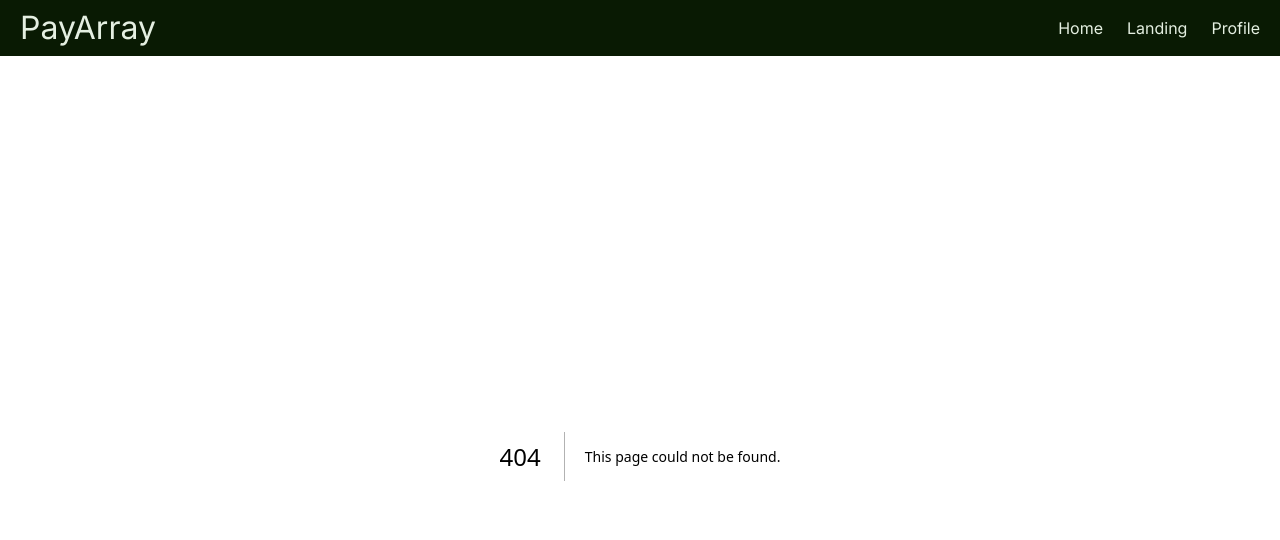
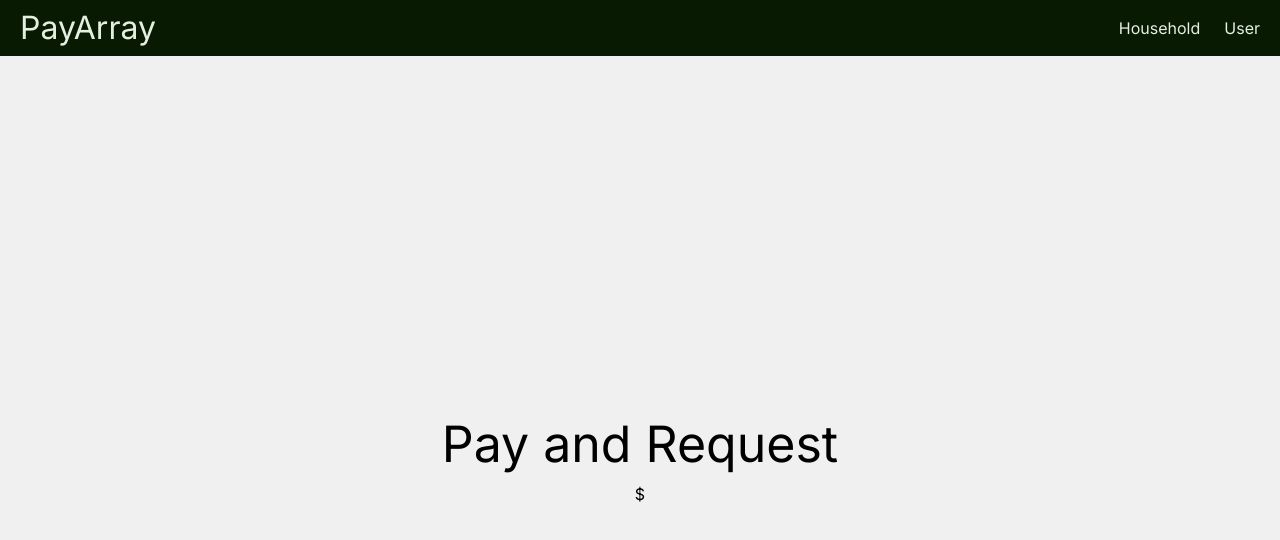
Before and after one commit to rit628/Pay-Array, a Next.js app in the folder frontend/: page /household in a window 1280 px wide. Before the commit this address had no page. Shown: the top 540 px of the page. Built offline with nearby package versions, Linux system fonts and the light colour scheme.

Commit message:
created all necessary files

```diff
--- a/frontend/app/(auth)/join/page.tsx
+++ b/frontend/app/(auth)/join/page.tsx
@@ -8,7 +8,7 @@ const Join = () => {
         <title>PayArray</title>
       </Head>
       <h1>PayArray</h1>
-      <p>Split costs with your rommates effortlessly</p>
+      <p>Split costs with your roommates effortlessly</p>
       <div className="button-container">
         <Link href="/signup" legacyBehavior>
           <button className="button">Sign Up</button>
--- a/frontend/app/(auth)/signup/page.tsx
+++ b/frontend/app/(auth)/signup/page.tsx
@@ -1,5 +1,6 @@
 'use client'
 import { useState } from 'react'
+import Link from 'next/link';
 
 const SignUpPage: React.FC = () => {
     const [formData, setFormData] = useState({
@@ -87,7 +88,9 @@ const SignUpPage: React.FC = () => {
                   required
                 />
               </div>
+              <Link href='/joinhouse'>
               <button type="submit" className="submit-button">Sign Up</button>
+              </Link>
             </form>
           </div>
         </div>
--- a/frontend/app/(households)/joinhouse/page.tsx
+++ b/frontend/app/(households)/joinhouse/page.tsx
@@ -14,7 +14,7 @@ const JoinHouse = () => {
         <Link href="/createhouse" legacyBehavior>
           <Button className="customButton">Create a Household</Button>
         </Link>
-        <Link href="/login" legacyBehavior>
+        <Link href="/enterhouse" legacyBehavior>
             <Button type="submit" className="customButton">Enter House Code</Button>
         </Link>
       </div>
--- a/frontend/app/components/navigation/index.tsx
+++ b/frontend/app/components/navigation/index.tsx
@@ -2,7 +2,7 @@
 import React from "react";
 import Navbar from "./navigationBar";
 import Home from "../../home/page";
-import Landing from "../../landing/page";
+import Landing from "../../request/page";
 import Profile from "../../profile/page";
 
 export default function App() {
--- a/frontend/app/components/navigation/navigationBar.tsx
+++ b/frontend/app/components/navigation/navigationBar.tsx
@@ -1,4 +1,3 @@
-// Navbar.tsx
 import Link from "next/link";
 
 export default function Navbar() {
@@ -8,9 +7,8 @@ export default function Navbar() {
         PayArray
       </Link>
       <ul>
-        <CustomLink href="/home">Home</CustomLink>
-        <CustomLink href="/landing">Landing</CustomLink>
-        <CustomLink href="/profile">Profile</CustomLink>
+        <CustomLink href="/household">Household</CustomLink>
+        <CustomLink href="/user">User</CustomLink>
       </ul>
     </nav>
   );
--- a/frontend/app/home/page.tsx
+++ /dev/null
@@ -1,16 +0,0 @@
-import Head from "next/head";
-import Navigation from "../components/navigation/navigationBar";
-
-const Home = () => {
-  return (
-    <>
-      <title>Home | PayArray</title>
-      <div className="container">
-        <h1>Home</h1>
-        <p>Split costs with your rommates effortlessly</p>
-      </div>
-    </>
-  );
-};
-
-export default Home;
--- /dev/null
+++ b/frontend/app/household/page.tsx
@@ -0,0 +1,20 @@
+'use client'
+import { useState } from 'react'
+
+const Household = () => {
+    return (
+        /*need some input tag for money, need to input area, reason input area*/
+        <div className = 'container'>
+            <h1>Pay and Request</h1>
+        <div className='moneyAmount'>
+            <p>$</p>
+        </div>
+
+        </div>
+
+
+      );
+    }
+
+
+  export default Household;
--- a/frontend/app/landing/page.tsx
+++ /dev/null
@@ -1,15 +0,0 @@
-import Head from "next/head";
-
-const Landing = () => {
-  return (
-    <>
-      <title>Landing Page | PayArray</title>
-      <div className="container">
-        <h1>Landing</h1>
-        <p>Split costs with your rommates effortlessly</p>
-      </div>
-    </>
-  );
-};
-
-export default Landing;
--- a/frontend/app/page.tsx
+++ b/frontend/app/page.tsx
@@ -1,6 +1,8 @@
 import Head from "next/head";
 import Card from '@mui/material/Card'
 import CardContent from '@mui/material/CardContent'
+import Button from '@mui/material/Button';
+import Link from 'next/link'
 
 const OpenScreen = () => {
   return (
@@ -11,6 +13,9 @@ const OpenScreen = () => {
       <h1>PayArray</h1>
       <p>Split costs with your rommates effortlessly</p>
       <h2>Features</h2>
+      <Link href="signup">
+        <Button className="customButton">Sign Up</Button>
+      </Link>
       <div className="info">
       <Card className="card">Test</Card>
       <Card className="card">Another Test</Card>
--- a/frontend/app/(auth)/payRequest/page.tsx
+++ b/frontend/app/pay/page.tsx
@@ -1,7 +1,7 @@
 'use client'
 import { useState } from 'react'
 
-const payRequest: React.FC = () => {
+const Pay: React.FC = () => {
     return (
         /*need some input tag for money, need to input area, reason input area*/
         <div className = 'container'>
@@ -21,4 +21,4 @@ const payRequest: React.FC = () => {
     }
 
 
-  export default payRequest;
+  export default Pay;
--- a/frontend/app/profile/page.tsx
+++ b/frontend/app/request/page.tsx
@@ -1,16 +1,15 @@
 import Head from "next/head";
-import Link from 'next/link';
 
-const Profile = () => {
+const Request = () => {
   return (
     <>
-      <title>Profile | PayArray</title>
+      <title>Landing Page | PayArray</title>
       <div className="container">
-        <h1>Profile</h1>
+        <h1>Landing</h1>
         <p>Split costs with your rommates effortlessly</p>
       </div>
     </>
   );
 };
 
-export default Profile;
+export default Request;
--- a/frontend/app/(auth)/userPage/page.tsx
+++ b/frontend/app/user/page.tsx
@@ -27,7 +27,7 @@ const UserLandingPage: React.FC = () => {
       <div className="sidebar">
           <h1 className="helloUsername">Hello {formData.username}!</h1>
           <div className="userButtonGroup">
-            <Link href= "/payRequest">
+            <Link href= "/pay">
             <button className="userButton w-full">Pay or Request</button>
             </Link>
               <button className="userButton w-full">My Household</button>
```
